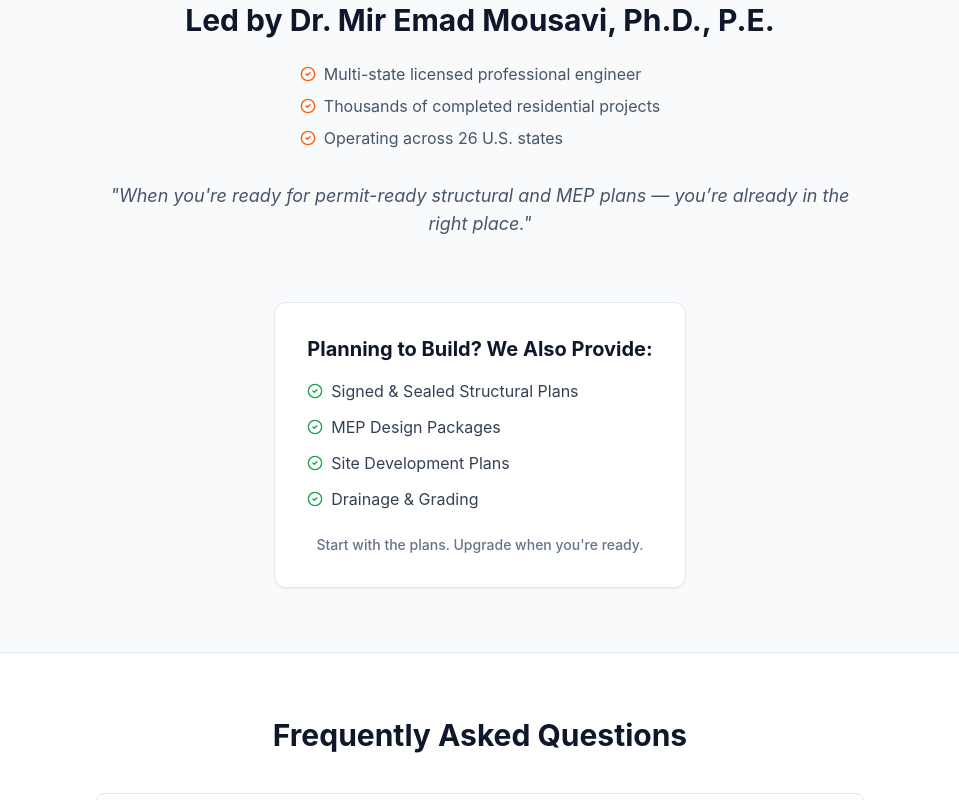
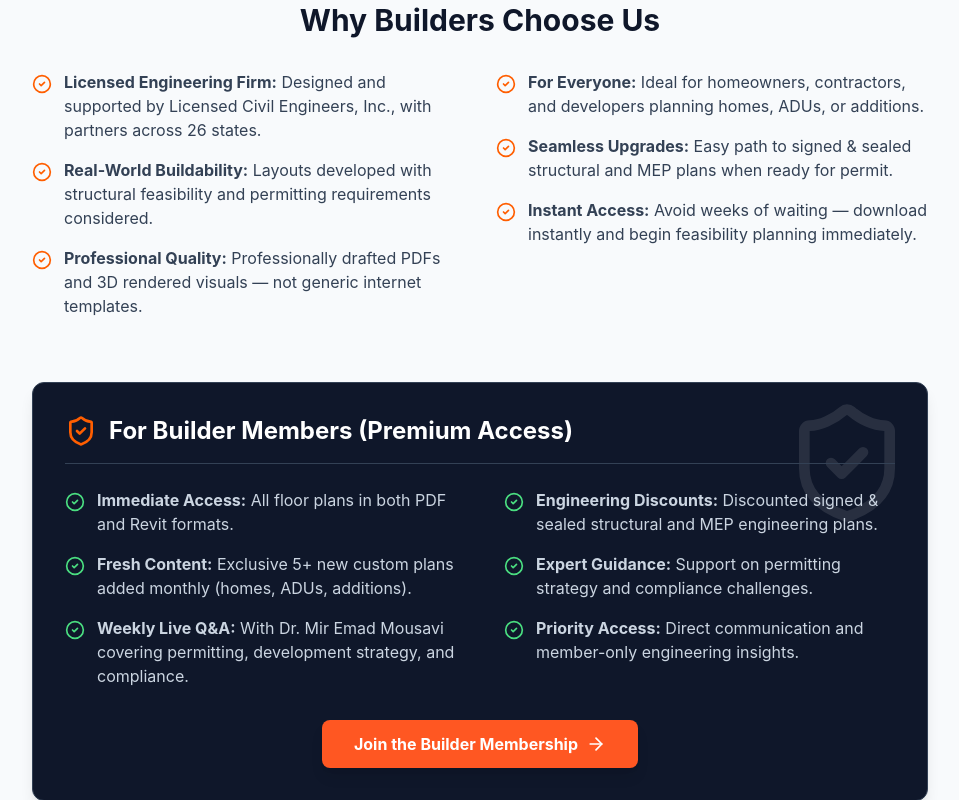
Before and after one commit to Founditmarketing/Texas-Structural-Engineers-Tripwire, a React (Vite) app: page / in a window 1280 px wide. Shown: the part 4740-5540 px from the top of the page, without its empty margins (160-1119 px from the left). Built offline with nearby package versions, Linux system fonts and the light colour scheme.

Commit message:
Update Authority section with Why Builders Choose Us & Member Benefits

```diff
--- a/src/pages/Home.tsx
+++ b/src/pages/Home.tsx
@@ -379,31 +379,91 @@ export const Home: React.FC = () => {
             {/* 7.5 Authority & Backend Transition */}
             <section className="py-16 bg-slate-50 border-b border-slate-200">
                 <div className="container mx-auto px-4 text-center">
-                    <div className="max-w-3xl mx-auto mb-16">
-                        <h2 className="text-3xl font-bold text-slate-900 mb-6">Led by Dr. Mir Emad Mousavi, Ph.D., P.E.</h2>
-                        <div className="flex flex-col md:flex-row justify-center items-center gap-8 mb-8">
-                            <div className="text-left">
-                                <ul className="space-y-2 text-slate-600">
-                                    <li className="flex items-center gap-2"><CheckCircle2 className="w-4 h-4 text-safety-orange" /> Multi-state licensed professional engineer</li>
-                                    <li className="flex items-center gap-2"><CheckCircle2 className="w-4 h-4 text-safety-orange" /> Thousands of completed residential projects</li>
-                                    <li className="flex items-center gap-2"><CheckCircle2 className="w-4 h-4 text-safety-orange" /> Operating across 26 U.S. states</li>
-                                </ul>
+                    <div className="max-w-4xl mx-auto mb-16">
+                        <h2 className="text-3xl font-bold text-slate-900 mb-8">Why Builders Choose Us</h2>
+                        <div className="grid md:grid-cols-2 gap-8 text-left">
+                            <ul className="space-y-4">
+                                <li className="flex items-start gap-3">
+                                    <CheckCircle2 className="w-5 h-5 text-safety-orange flex-shrink-0 mt-1" />
+                                    <span className="text-slate-700"><strong>Licensed Engineering Firm:</strong> Designed and supported by Licensed Civil Engineers, Inc., with partners across 26 states.</span>
+                                </li>
+                                <li className="flex items-start gap-3">
+                                    <CheckCircle2 className="w-5 h-5 text-safety-orange flex-shrink-0 mt-1" />
+                                    <span className="text-slate-700"><strong>Real-World Buildability:</strong> Layouts developed with structural feasibility and permitting requirements considered.</span>
+                                </li>
+                                <li className="flex items-start gap-3">
+                                    <CheckCircle2 className="w-5 h-5 text-safety-orange flex-shrink-0 mt-1" />
+                                    <span className="text-slate-700"><strong>Professional Quality:</strong> Professionally drafted PDFs and 3D rendered visuals — not generic internet templates.</span>
+                                </li>
+                            </ul>
+                            <ul className="space-y-4">
+                                <li className="flex items-start gap-3">
+                                    <CheckCircle2 className="w-5 h-5 text-safety-orange flex-shrink-0 mt-1" />
+                                    <span className="text-slate-700"><strong>For Everyone:</strong> Ideal for homeowners, contractors, and developers planning homes, ADUs, or additions.</span>
+                                </li>
+                                <li className="flex items-start gap-3">
+                                    <CheckCircle2 className="w-5 h-5 text-safety-orange flex-shrink-0 mt-1" />
+                                    <span className="text-slate-700"><strong>Seamless Upgrades:</strong> Easy path to signed & sealed structural and MEP plans when ready for permit.</span>
+                                </li>
+                                <li className="flex items-start gap-3">
+                                    <CheckCircle2 className="w-5 h-5 text-safety-orange flex-shrink-0 mt-1" />
+                                    <span className="text-slate-700"><strong>Instant Access:</strong> Avoid weeks of waiting — download instantly and begin feasibility planning immediately.</span>
+                                </li>
+                            </ul>
+                        </div>
+                    </div>
+
+                    <div className="bg-slate-900 text-white p-8 rounded-xl shadow-lg border border-slate-700 inline-block text-left w-full max-w-4xl relative overflow-hidden">
+                        <div className="absolute top-0 right-0 p-4 opacity-10">
+                            <ShieldCheck className="w-32 h-32 text-white" />
+                        </div>
+
+                        <div className="relative z-10">
+                            <div className="flex items-center gap-3 mb-6 border-b border-slate-700 pb-4">
+                                <ShieldCheck className="w-8 h-8 text-safety-orange" />
+                                <h3 className="text-2xl font-bold">For Builder Members (Premium Access)</h3>
+                            </div>
+
+                            <div className="grid md:grid-cols-2 gap-x-12 gap-y-6">
+                                <div className="space-y-4">
+                                    <li className="flex items-start gap-3 list-none">
+                                        <CheckCircle2 className="w-5 h-5 text-green-400 flex-shrink-0 mt-1" />
+                                        <span className="text-slate-300"><strong>Immediate Access:</strong> All floor plans in both PDF and Revit formats.</span>
+                                    </li>
+                                    <li className="flex items-start gap-3 list-none">
+                                        <CheckCircle2 className="w-5 h-5 text-green-400 flex-shrink-0 mt-1" />
+                                        <span className="text-slate-300"><strong>Fresh Content:</strong> Exclusive 5+ new custom plans added monthly (homes, ADUs, additions).</span>
+                                    </li>
+                                    <li className="flex items-start gap-3 list-none">
+                                        <CheckCircle2 className="w-5 h-5 text-green-400 flex-shrink-0 mt-1" />
+                                        <span className="text-slate-300"><strong>Weekly Live Q&A:</strong> With Dr. Mir Emad Mousavi covering permitting, development strategy, and compliance.</span>
+                                    </li>
+                                </div>
+                                <div className="space-y-4">
+                                    <li className="flex items-start gap-3 list-none">
+                                        <CheckCircle2 className="w-5 h-5 text-green-400 flex-shrink-0 mt-1" />
+                                        <span className="text-slate-300"><strong>Engineering Discounts:</strong> Discounted signed & sealed structural and MEP engineering plans.</span>
+                                    </li>
+                                    <li className="flex items-start gap-3 list-none">
+                                        <CheckCircle2 className="w-5 h-5 text-green-400 flex-shrink-0 mt-1" />
+                                        <span className="text-slate-300"><strong>Expert Guidance:</strong> Support on permitting strategy and compliance challenges.</span>
+                                    </li>
+                                    <li className="flex items-start gap-3 list-none">
+                                        <CheckCircle2 className="w-5 h-5 text-green-400 flex-shrink-0 mt-1" />
+                                        <span className="text-slate-300"><strong>Priority Access:</strong> Direct communication and member-only engineering insights.</span>
+                                    </li>
+                                </div>
+                            </div>
+
+                            <div className="mt-8 text-center">
+                                <button
+                                    onClick={scrollToPricing}
+                                    className="bg-safety-orange hover:bg-safety-orange-hover text-white font-bold py-3 px-8 rounded-lg shadow-lg transition-all inline-flex items-center gap-2"
+                                >
+                                    Join the Builder Membership <ArrowRight className="w-5 h-5" />
+                                </button>
                             </div>
                         </div>
-                        <p className="text-lg text-slate-600 italic">
-                            "When you're ready for permit-ready structural and MEP plans — you’re already in the right place."
-                        </p>
-                    </div>
-
-                    <div className="bg-white p-8 rounded-xl shadow-sm border border-slate-200 inline-block text-left">
-                        <h3 className="text-xl font-bold text-slate-900 mb-4 text-center">Planning to Build? We Also Provide:</h3>
-                        <div className="grid grid-cols-1 md:grid-cols-2 gap-x-12 gap-y-3">
-                            <li className="flex items-center gap-2 text-slate-700 list-none"><CheckCircle2 className="w-4 h-4 text-green-600" /> Signed & Sealed Structural Plans</li>
-                            <li className="flex items-center gap-2 text-slate-700 list-none"><CheckCircle2 className="w-4 h-4 text-green-600" /> MEP Design Packages</li>
-                            <li className="flex items-center gap-2 text-slate-700 list-none"><CheckCircle2 className="w-4 h-4 text-green-600" /> Site Development Plans</li>
-                            <li className="flex items-center gap-2 text-slate-700 list-none"><CheckCircle2 className="w-4 h-4 text-green-600" /> Drainage & Grading</li>
-                        </div>
-                        <p className="text-center text-slate-500 text-sm mt-6 font-medium">Start with the plans. Upgrade when you're ready.</p>
                     </div>
                 </div>
             </section>
```
